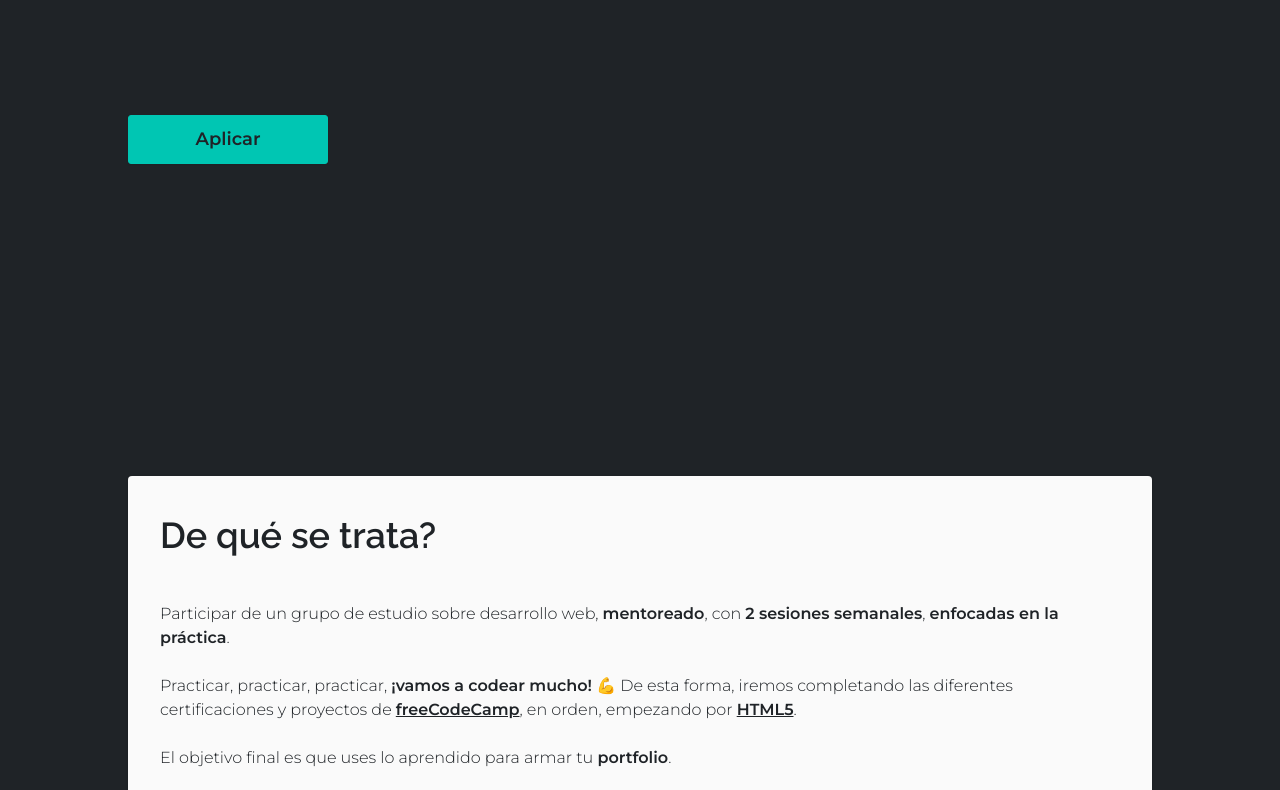
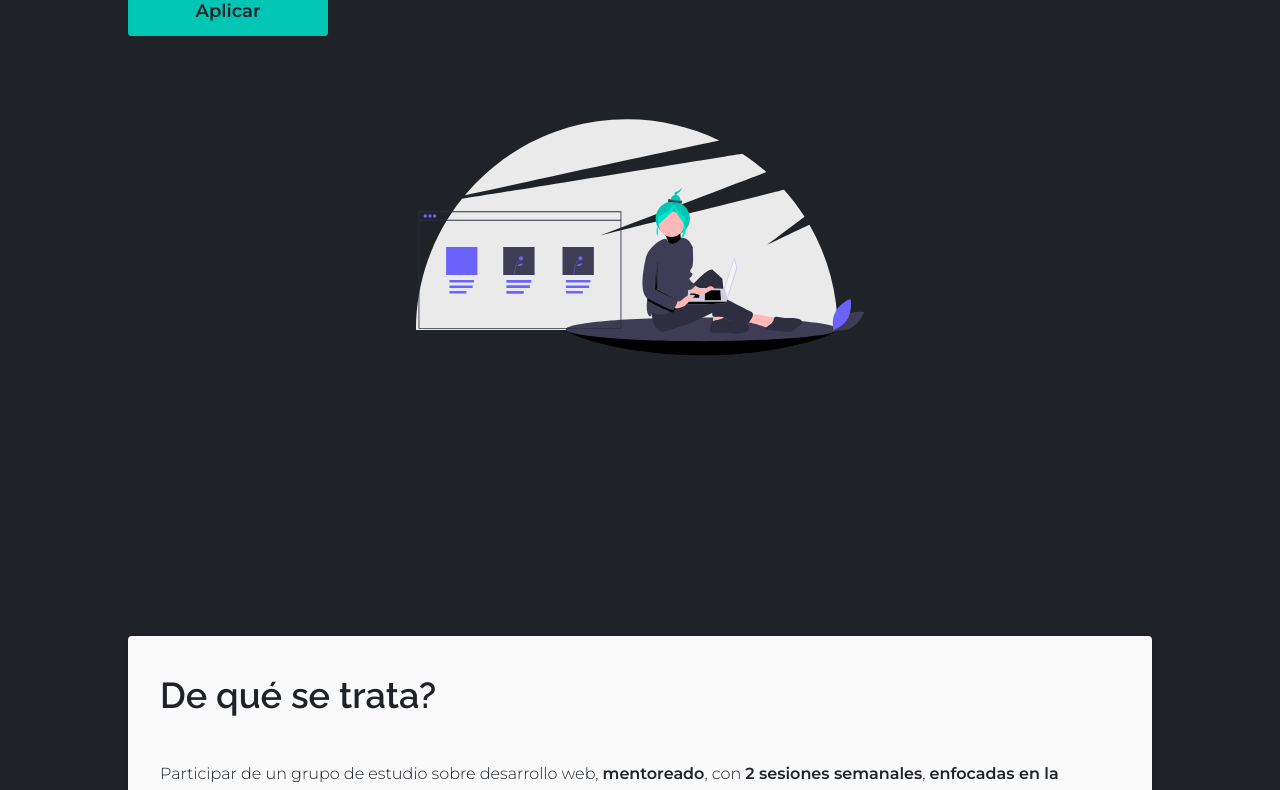
Before and after one commit to undefinedschool/mentorship, a website: page index.html in a window 1280 px wide. Shown: the part 360-1150 px from the top of the page. Drawn offline with Linux system fonts and the light colour scheme.

Commit message:
chore: add hero img

```diff
--- a/index.html
+++ b/index.html
@@ -25,14 +25,14 @@
   <body class="bg-brand-black">
     <div class="hint shadow-inner"></div>
     <div class="lg:p-32 md:p-24 p-10">
-      <header class="h-screen">
+      <header class="h-screen mb-40">
         <div style="font-family: 'Montserrat', sans-serif;" class="mx-auto">
-          <p class="font-semibold md:mb-48 mb-24 lg:-mt-24 md:-mt-16 -mt-4 text-lg">
+          <p class="font-semibold md:mb-32 mb-16 lg:-mt-24 md:-mt-20 -mt-6 text-lg">
             <span class="text-brand-white">undefined</span>
             <span class="text-brand-cyan">school</span>
           </p>
-          <div class="lg:mt-16 text-brand-white">
-            <div class="mb-32">
+          <div class="text-brand-white">
+            <div class="mb-10 sm:mb-16">
               <h1
                 class="text-4xl font-semibold mb-8 leading-none"
                 style="font-family: 'Raleway', sans-serif;"
@@ -47,6 +47,7 @@
               </p>
             </div>
 
+            <div class="mb-20">
               <a
                 href="https://undefinedschool.typeform.com/to/iAGeBSdf"
                 target="_blank"
@@ -57,6 +58,11 @@
                   Aplicar
                 </button></a
               >
+            </div>
+
+            <div class="mb-20 object-scale-down max-w-md mx-auto">
+              <img src="assets/hero-image.svg" alt="Women who code" />
+            </div>
           </div>
         </div>
       </header>
```
Also changed, not shown: assets/hero-image.svg (added), dist/styles.css. Lines whose indentation alone changed are shown as unchanged.
